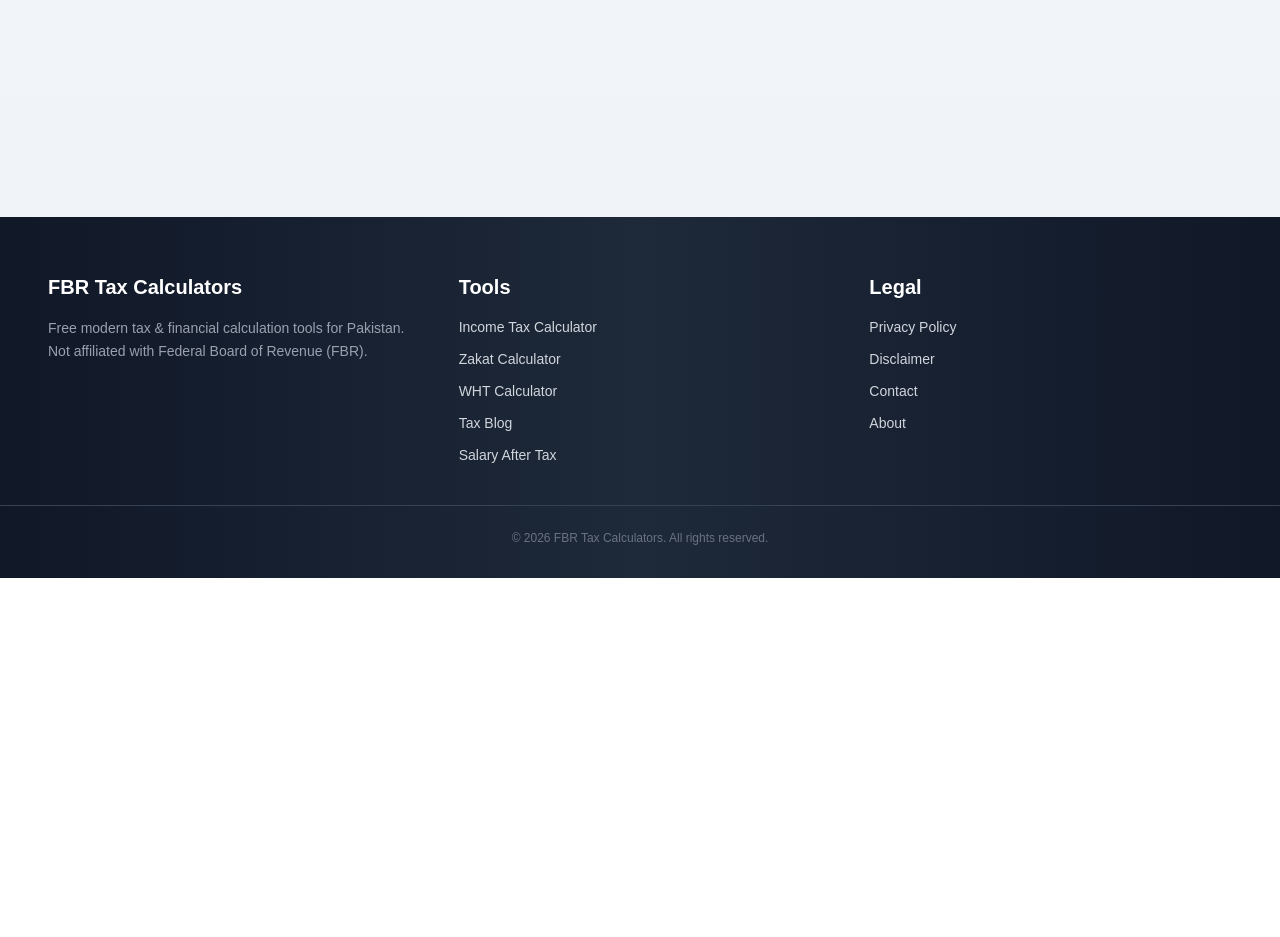
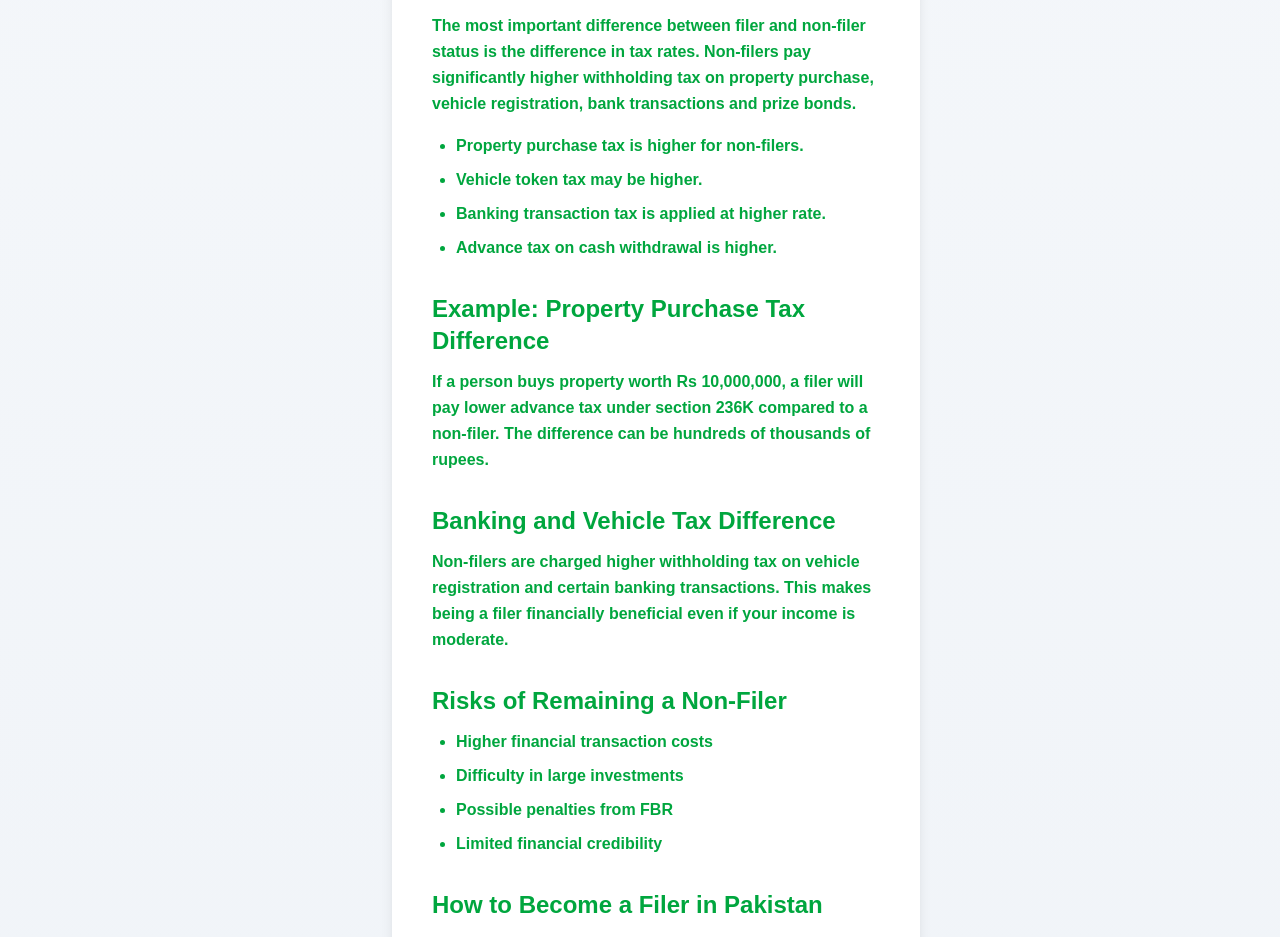
Before and after one commit to muhammadobaid1986/fbrtaxcalculators, a Next.js app: page /blog/filer-vs-non-filer in a window 1280 px wide. Shown: the part 1743-2680 px from the top of the page. Before the commit the page ends 2321 px from the top, so only its background shows below. Built offline with nearby package versions, Linux system fonts and the light colour scheme.

Commit message:
Expanded filer vs non filer guide with detailed tax comparison and structured sections

```diff
--- a/app/blog/filer-vs-non-filer/page.tsx
+++ b/app/blog/filer-vs-non-filer/page.tsx
@@ -1,12 +1,12 @@
 export const metadata = {
-  title: "Filer vs Non Filer in Pakistan – Complete Guide 2025",
-  description:
-    "Understand the difference between filer and non filer in Pakistan. Learn tax benefits, penalties, and why becoming a filer is important.",
+  title: "Filer vs Non Filer in Pakistan 2026 – Tax Rates, Benefits & Penalties Explained",
+description:
+  "Complete guide on filer vs non filer in Pakistan (2026). Compare tax rates, property tax, vehicle tax, banking tax, penalties and benefits of becoming a filer.",
 };
 
 export default function Article() {
   return (
-    <div className="bg-white p-8 rounded-xl shadow mt-6 max-w-4xl mx-auto">
+    <div className="bg-white p-10 rounded-2xl shadow-lg mt-8 max-w-4xl mx-auto leading-relaxed">
       <h1 className="text-3xl font-bold mb-6">
         Filer vs Non Filer in Pakistan – Complete Guide 2025
       </h1>
@@ -96,7 +96,87 @@ export default function Article() {
     visit our
     <a href="/tax-slab-comparison-pakistan" className="text-green-600 font-semibold">
       Tax Slab Comparison Tool
+
+    <h2 className="text-2xl font-semibold mt-8 mb-3">
+Filer vs Non Filer Tax Rate Difference (2026)
+</h2>
+
+<p className="mb-4">
+The most important difference between filer and non-filer status
+is the difference in tax rates. Non-filers pay significantly higher
+withholding tax on property purchase, vehicle registration,
+bank transactions and prize bonds.
+</p>
+
+<ul className="list-disc pl-6 space-y-2 mb-6">
+  <li>Property purchase tax is higher for non-filers.</li>
+  <li>Vehicle token tax may be higher.</li>
+  <li>Banking transaction tax is applied at higher rate.</li>
+  <li>Advance tax on cash withdrawal is higher.</li>
+</ul>
+
+<h2 className="text-2xl font-semibold mt-8 mb-3">
+Example: Property Purchase Tax Difference
+</h2>
+
+<p className="mb-4">
+If a person buys property worth Rs 10,000,000,
+a filer will pay lower advance tax under section 236K
+compared to a non-filer. The difference can be
+hundreds of thousands of rupees.
+</p>
+
+<h2 className="text-2xl font-semibold mt-8 mb-3">
+Banking and Vehicle Tax Difference
+</h2>
+
+<p className="mb-4">
+Non-filers are charged higher withholding tax
+on vehicle registration and certain banking transactions.
+This makes being a filer financially beneficial
+even if your income is moderate.
+</p>
+
+<h2 className="text-2xl font-semibold mt-8 mb-3">
+Risks of Remaining a Non-Filer
+</h2>
+
+<ul className="list-disc pl-6 space-y-2 mb-6">
+  <li>Higher financial transaction costs</li>
+  <li>Difficulty in large investments</li>
+  <li>Possible penalties from FBR</li>
+  <li>Limited financial credibility</li>
+</ul>
+
+<h2 className="text-2xl font-semibold mt-8 mb-3">
+How to Become a Filer in Pakistan
+</h2>
+
+<ol className="list-decimal pl-6 space-y-2 mb-6">
+  <li>Register on FBR IRIS portal.</li>
+  <li>Complete your profile information.</li>
+  <li>Declare income and assets.</li>
+  <li>Submit income tax return.</li>
+  <li>Appear in Active Taxpayer List (ATL).</li>
+</ol>
+
+<div className="mt-10 border-t pt-6 space-y-3">
+  <p>
+    Learn more about income tax calculation in our
+    <a href="/how-income-tax-works-in-pakistan" className="text-green-600 font-semibold ml-1">
+      Income Tax Guide
     </a>.
+  </p>
+
+  <p>
+    You can also calculate your salary tax using our
+    <a href="/" className="text-green-600 font-semibold ml-1">
+      Income Tax Calculator
+    </a>.
+  </p>
+</div>
+
+    </a>
   </p>
 </div>
 
--- a/app/page.tsx
+++ b/app/page.tsx
@@ -656,6 +656,38 @@ export default function Home() {
 
 </div>
 
+      <div className="h-px bg-gradient-to-r from-transparent via-gray-300 to-transparent my-12"></div>
+
+<section className="max-w-5xl mx-auto mb-16">
+  <h2 className="text-2xl font-bold text-center mb-8">
+    Helpful Tax Guides
+  </h2>
+
+  <div className="grid md:grid-cols-3 gap-6">
+
+    <a href="/how-income-tax-works-in-pakistan" className="bg-white rounded-2xl shadow-md p-6 hover:shadow-xl transition">
+      <h3 className="font-semibold mb-2">Income Tax Guide 2026-27</h3>
+      <p className="text-sm text-gray-600">
+        Learn how income tax slabs work in Pakistan.
+      </p>
+    </a>
+
+    <a href="/how-to-become-filer-pakistan" className="bg-white rounded-2xl shadow-md p-6 hover:shadow-xl transition">
+      <h3 className="font-semibold mb-2">How to Become a Filer</h3>
+      <p className="text-sm text-gray-600">
+        Step-by-step guide to register on FBR IRIS portal.
+      </p>
+    </a>
+
+    <a href="/latest-budget-2026-27-tax-slabs" className="bg-white rounded-2xl shadow-md p-6 hover:shadow-xl transition">
+      <h3 className="font-semibold mb-2">Budget 2026-27 Summary</h3>
+      <p className="text-sm text-gray-600">
+        View updated tax slabs and changes.
+      </p>
+    </a>
+
+  </div>
+</section>
 
       {/* FAQ SECTION */}
       <div className="max-w-4xl mx-auto bg-white p-8 rounded-2xl shadow mb-16">
```
